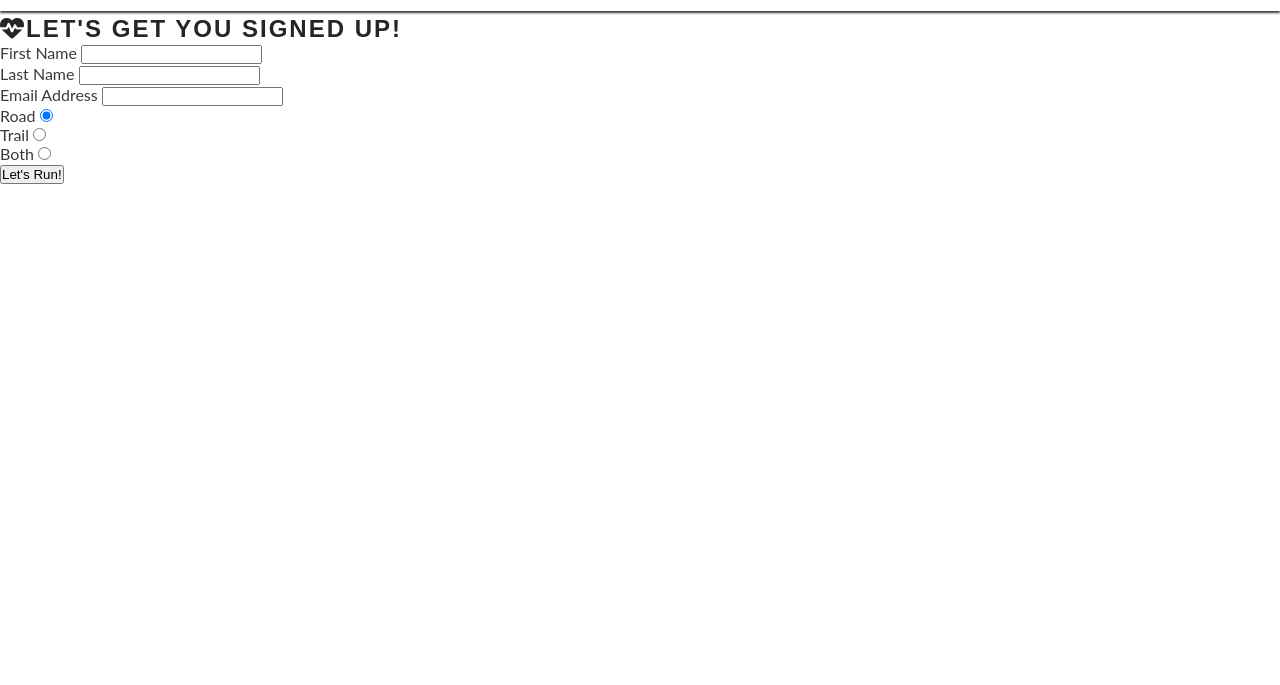
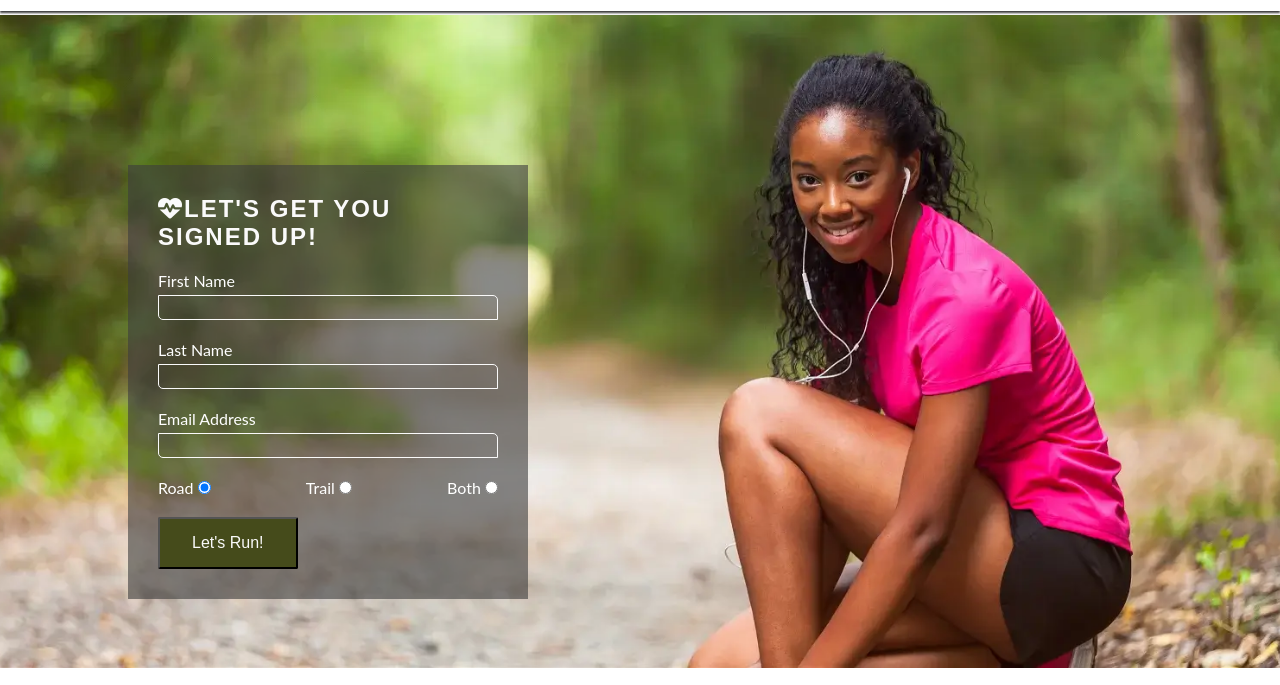
Before and after one commit to natnaelmehari27/love-running, a plain HTML site: page signup.html in a window 1280 px wide. Shown: the part 64-749 px from the top of the page. Drawn offline with Linux system fonts and the light colour scheme.

Commit message:
add styling to the signup page

```diff
--- a/assets/css/style.css
+++ b/assets/css/style.css
@@ -92,6 +92,9 @@ main {
     /* Make main element take up any surplus to push footer down */
     flex: 1 0 auto;
     margin-top: 47px;
+    /* Enable flex properites for child elements  */
+    display: flex;
+    flex-direction: column;
 }
 
 #hero {
@@ -192,6 +195,52 @@ hr {
     line-height: 0;
 }
 
+/* signup page */
+
+#signup {
+    background-image: url(../images/signup-image.webp);
+    background-size: cover;
+    background-position: 75%;
+    padding: 20px 10% 0 10%;
+    flex-grow: 1;
+}
+
+#signup-form {
+    color: #ffffff;
+    background-color: rgba(60, 60, 60, 0.6);
+    padding: 30px;
+}
+
+#signup-form > h2 {
+    color: #fafafa;
+    margin-bottom: 20px;
+}
+
+.text-input {
+    background: transparent;
+    color: #fafafa;
+    width: 100%;
+    height: 25px;
+    margin: 5px 0 20px 0;
+    border: 1px solid #fafafa;
+    border-radius: 0 5px;
+}
+
+.radio-buttons {
+    width: 100%;
+    display: flex;
+    justify-content: space-between;
+}
+
+.join-button {
+    margin-top: 20px;
+    border-radius: 2px;
+    padding: 15px 32px;
+    font-size: 100%;
+    background-color: #454b1b;
+    color: #fafafa;
+}
+
 /* Footer */
 #social-networks {
     text-align: center;
@@ -278,6 +327,27 @@ hr {
     #photos {
         column-count: 3;
     }
+
+    #signup {
+        background-position: center;
+        position: relative;
+    }
+
+    #signup-form {
+        max-width: 400px;
+        position: absolute;
+        left: 10%;
+        top: 150px;
+    }
+
+    .text-input:hover {
+        border-color: #f16c6b;
+    }
+
+    .join-button:hover {
+        background-color: #fafafa;
+        color: #454b1b;
+    }
 }
 
 /* Media query: laptop and larger (992px and up) */
```
Also changed, not shown: assets/images/signup-image.webp (added).
